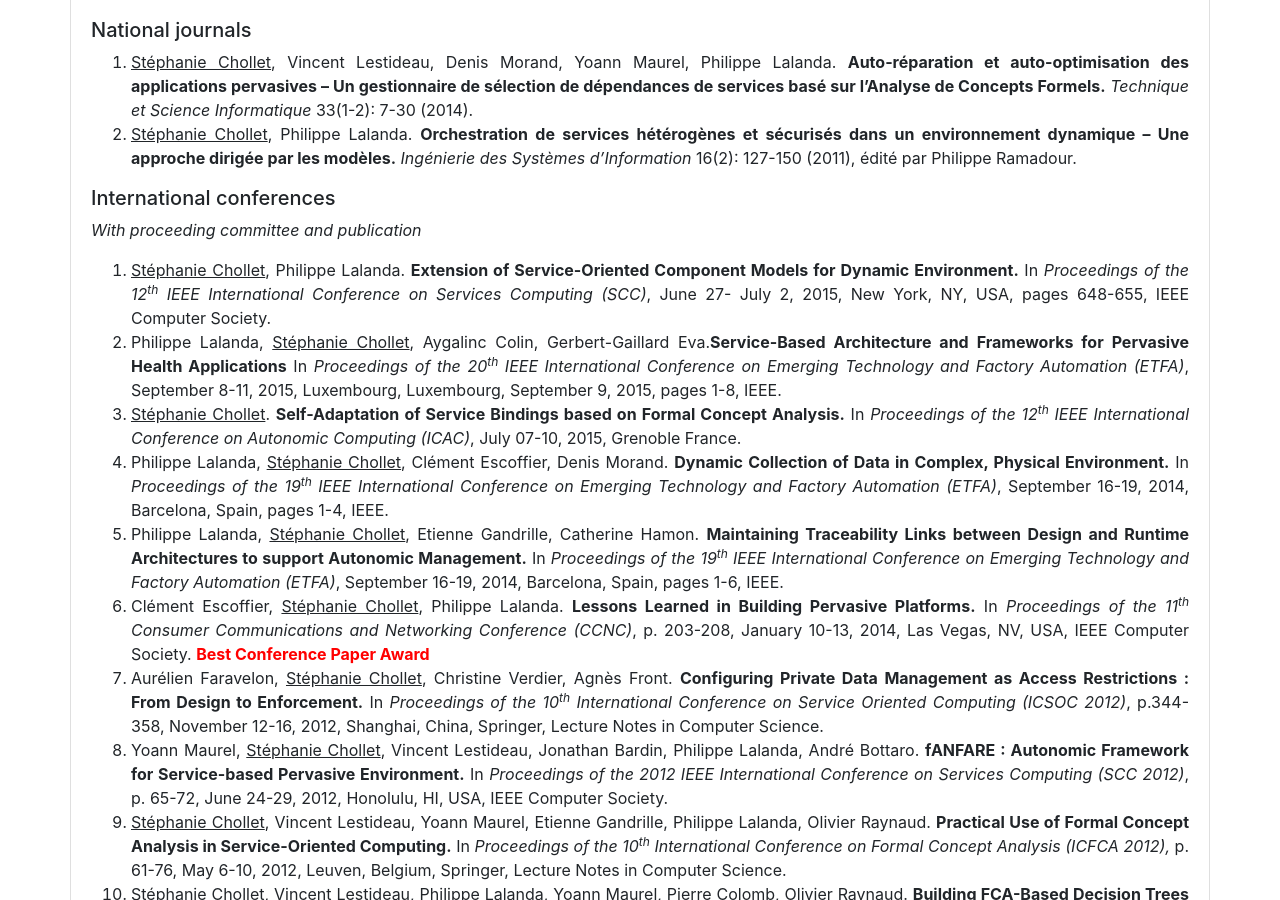
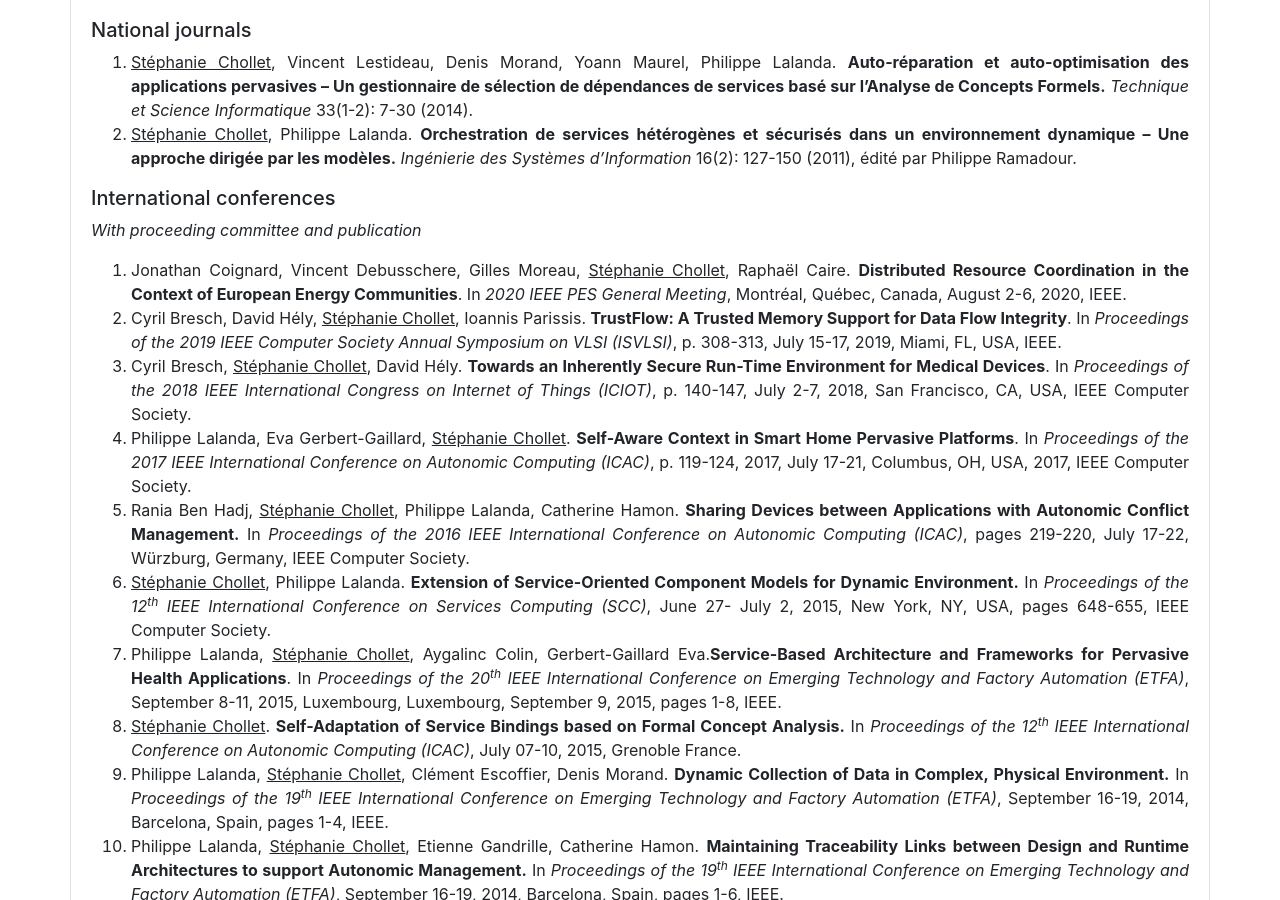
Before and after one commit to schollet/homepage, a Jekyll site: the page built from index.html, in a window 1280 px wide and 900 px high, scrolled down 1514 px. Built offline with Jekyll 4.4.1, drawn with Linux system fonts in a browser that asks for light colours.

Commit message:
Update index.html

```diff
--- a/index.html
+++ b/index.html
@@ -119,8 +119,19 @@ layout: default
 		<p style="text-align: left"><i>With proceeding committee and publication</i></p>
 
 		<ol style="text-align: justify">
-	<li><span style="text-decoration: underline">Stéphanie Chollet</span>, Philippe Lalanda. <strong>Extension of Service-Oriented Component Models for Dynamic Environment.</strong> In <em>Proceedings of the 12<sup>th</sup> IEEE International Conference on Services Computing (SCC)</em>, June 27- July 2, 2015, New York, NY, USA, pages 648-655, IEEE Computer Society.</li>
-        <li>Philippe Lalanda, <span style="text-decoration: underline">Stéphanie Chollet</span>, Aygalinc Colin, Gerbert-Gaillard Eva.<b>Service-Based Architecture and Frameworks for Pervasive Health Applications</b> In <i>Proceedings of the 20<sup>th</sup> IEEE International Conference on Emerging Technology and Factory Automation (ETFA)</i>, September 8-11, 2015, Luxembourg, Luxembourg, September 9, 2015, pages 1-8, IEEE.</li>
+
+			<li>Jonathan Coignard, Vincent Debusschere, Gilles Moreau, <span style="text-decoration: underline">Stéphanie Chollet</span>, Raphaël Caire. <b>Distributed Resource Coordination in the Context of European Energy Communities</b>. In <i>2020 IEEE PES General Meeting</i>, Montréal, Québec, Canada, August 2-6, 2020, IEEE.</li>
+			<li>Cyril Bresch, David Hély, <span style="text-decoration: underline">Stéphanie Chollet</span>, Ioannis Parissis. <b>TrustFlow: A Trusted Memory Support for Data Flow Integrity</b>. In <i>Proceedings of the 2019 IEEE Computer Society Annual Symposium on VLSI (ISVLSI)</i>, p. 308-313, July 15-17, 2019, Miami, FL, USA, IEEE.</li>
+			<li>Cyril Bresch, <span style="text-decoration: underline">Stéphanie Chollet</span>, David Hély. <b>Towards an Inherently Secure Run-Time Environment for Medical Devices</b>. In <i>Proceedings of the 2018 IEEE International Congress on Internet of Things (ICIOT)</i>, p. 140-147, July 2-7, 2018, San Francisco, CA, USA, IEEE Computer Society.
+			<li>Philippe Lalanda, Eva Gerbert-Gaillard, <span style="text-decoration: underline">Stéphanie Chollet</span>. <b>Self-Aware Context in Smart Home Pervasive Platforms</b>. In <i>Proceedings of the 2017 IEEE International Conference on Autonomic Computing (ICAC)</i>, p. 119-124, 2017, July 17-21, Columbus, OH, USA, 2017, IEEE Computer Society.</li>
+
+
+	<li>Rania Ben Hadj, <span style="text-decoration: underline">Stéphanie Chollet</span>, Philippe Lalanda, Catherine Hamon. <b>Sharing Devices between Applications with Autonomic Conflict Management.</b> In <i>Proceedings of the 2016 IEEE International Conference on Autonomic Computing (ICAC)</i>, pages 219-220, July 17-22, Würzburg, Germany, IEEE Computer Society.</li>
+
+
+
+			<li><span style="text-decoration: underline">Stéphanie Chollet</span>, Philippe Lalanda. <b>Extension of Service-Oriented Component Models for Dynamic Environment.</b> In <i>Proceedings of the 12<sup>th</sup> IEEE International Conference on Services Computing (SCC)</i>, June 27- July 2, 2015, New York, NY, USA, pages 648-655, IEEE Computer Society.</li>
+        <li>Philippe Lalanda, <span style="text-decoration: underline">Stéphanie Chollet</span>, Aygalinc Colin, Gerbert-Gaillard Eva.<b>Service-Based Architecture and Frameworks for Pervasive Health Applications</b>. In <i>Proceedings of the 20<sup>th</sup> IEEE International Conference on Emerging Technology and Factory Automation (ETFA)</i>, September 8-11, 2015, Luxembourg, Luxembourg, September 9, 2015, pages 1-8, IEEE.</li>
 	<li><span style="text-decoration: underline">Stéphanie Chollet</span>. <strong>Self-Adaptation of Service Bindings based on Formal Concept Analysis.</strong> In <em>Proceedings of the 12<sup>th</sup> IEEE International Conference on Autonomic Computing (ICAC)</em>, July 07-10, 2015, Grenoble France.</li>
         <li>Philippe Lalanda, <span style="text-decoration: underline">Stéphanie Chollet</span>, Clément Escoffier, Denis Morand. <b>Dynamic Collection of Data in Complex, Physical Environment.</b> In <i>Proceedings of the 19<sup>th</sup> IEEE International Conference on Emerging Technology and Factory Automation (ETFA)</i>, September 16-19, 2014, Barcelona, Spain, pages 1-4, IEEE.</li>
 			<li>Philippe Lalanda, <span style="text-decoration: underline">Stéphanie Chollet</span>, Etienne Gandrille, Catherine Hamon. <b>Maintaining Traceability Links between Design and Runtime Architectures to support Autonomic Management.</b> In <i>Proceedings of the 19<sup>th</sup> IEEE International Conference on Emerging Technology and Factory Automation (ETFA)</i>, September 16-19, 2014, Barcelona, Spain, pages 1-6, IEEE.</li>
```
